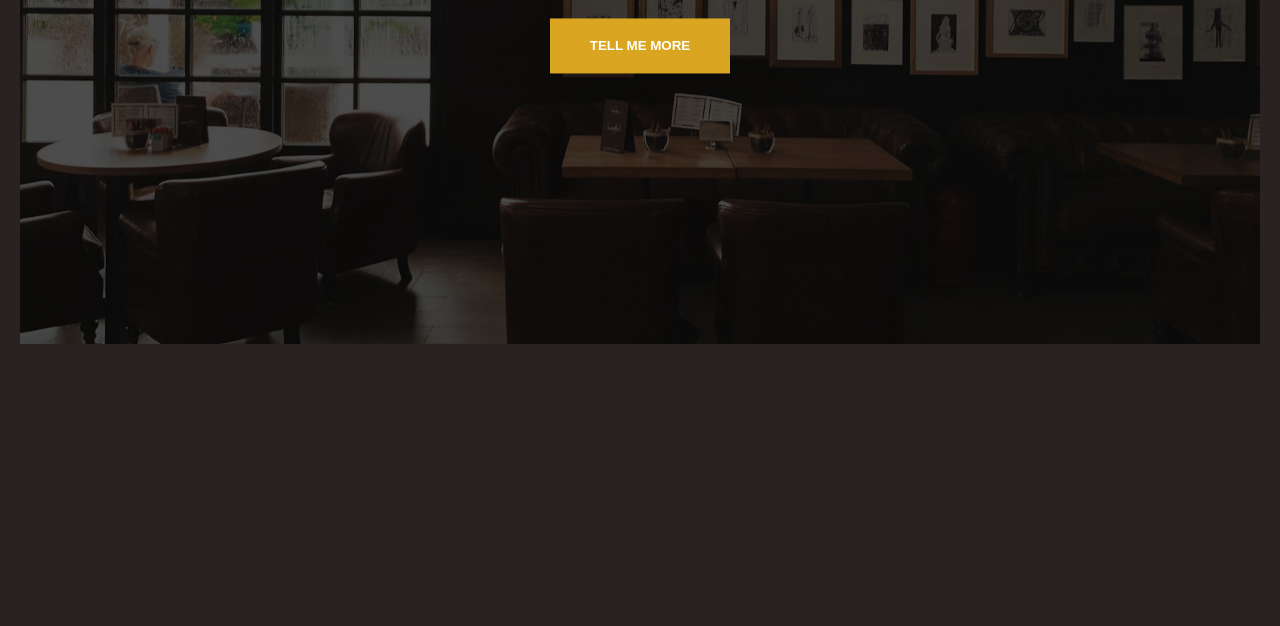
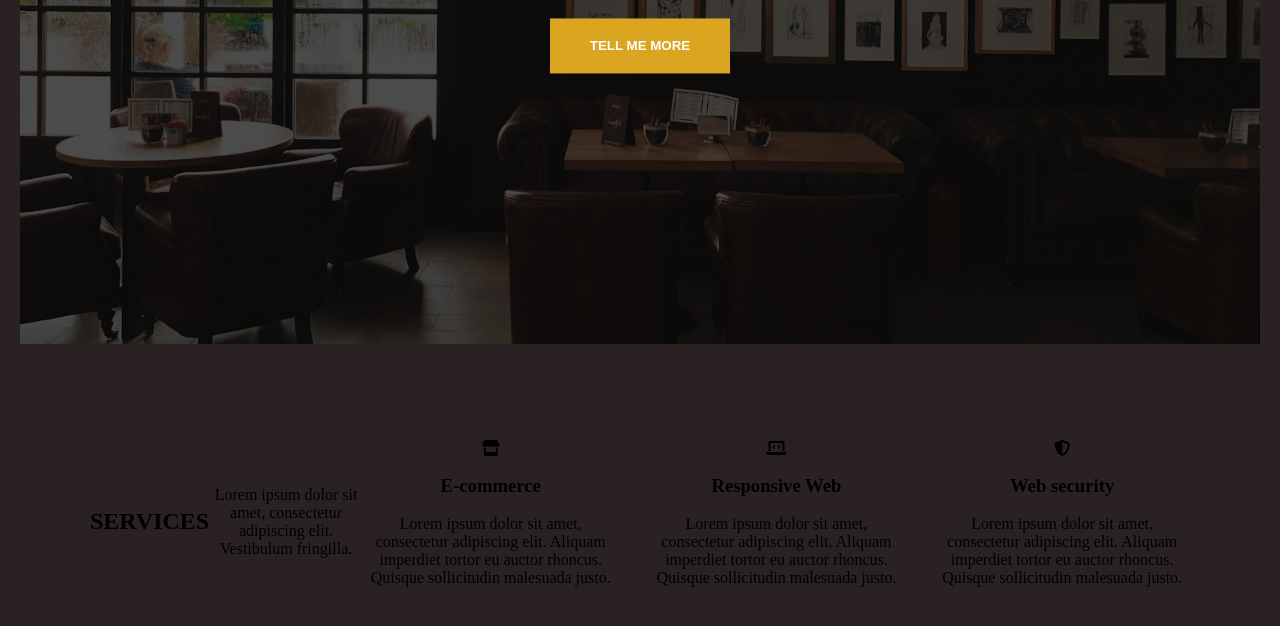
Before and after one commit to PaulinaP20/landing-page, a website: page index.html in a window 1280 px wide. Shown: the part 456-1082 px from the top of the page. Before the commit the page ends 800 px from the top, so only its background shows below. Drawn offline with Linux system fonts and the light colour scheme.

Commit message:
add services html structure

```diff
--- a/index.html
+++ b/index.html
@@ -30,5 +30,35 @@
                 <button class="button">TELL ME MORE</button>
             </div>
         </header>
+        <section class="services">
+            <div class="container">
+                <h2 class="title">SERVICES</h2>
+                <p class="section-description">Lorem ipsum dolor sit amet, consectetur adipiscing elit. Vestibulum fringilla.</p>
+                <div class="row">
+                    <div class="col-md-4">
+                        <div class="icon">
+                            <i class="fa-solid fa-store"></i>
+                        </div>
+                        <h3 class="service-title">E-commerce</h3>
+                        <p class="description">Lorem ipsum dolor sit amet, consectetur adipiscing elit. Aliquam imperdiet tortor eu auctor rhoncus. Quisque sollicitudin malesuada justo.</p>
+                    </div>
+                    <div class="col-md-4">
+                        <div class="icon">
+                            <i class="fa-solid fa-laptop-code"></i>
+                        </div>
+                        <h3 class="service-title">Responsive Web</h3>
+                        <p class="description">Lorem ipsum dolor sit amet, consectetur adipiscing elit. Aliquam imperdiet tortor eu auctor rhoncus. Quisque sollicitudin malesuada justo.</p>
+                    </div>
+                    <div class="col-md-4">
+                        <div class="icon">
+                            <i class="fa-solid fa-shield"></i>
+                        </div>
+                        <h3 class="service-title">Web security</h3>
+                        <p class="description">Lorem ipsum dolor sit amet, consectetur adipiscing elit. Aliquam imperdiet tortor eu auctor rhoncus. Quisque sollicitudin malesuada justo.</p>
+                    </div>
+                </div>
+            </div>
+
+        </section>
     </body>
 </html>
--- a/sass/style.scss
+++ b/sass/style.scss
@@ -126,3 +126,5 @@ section {
 .logo:hover {
     text-shadow: 0px 0px 5px rgba(255, 215, 0, 0.8);
 }
+
+/* services */
```
Also changed, not shown: css/style.css, 1 other file.
